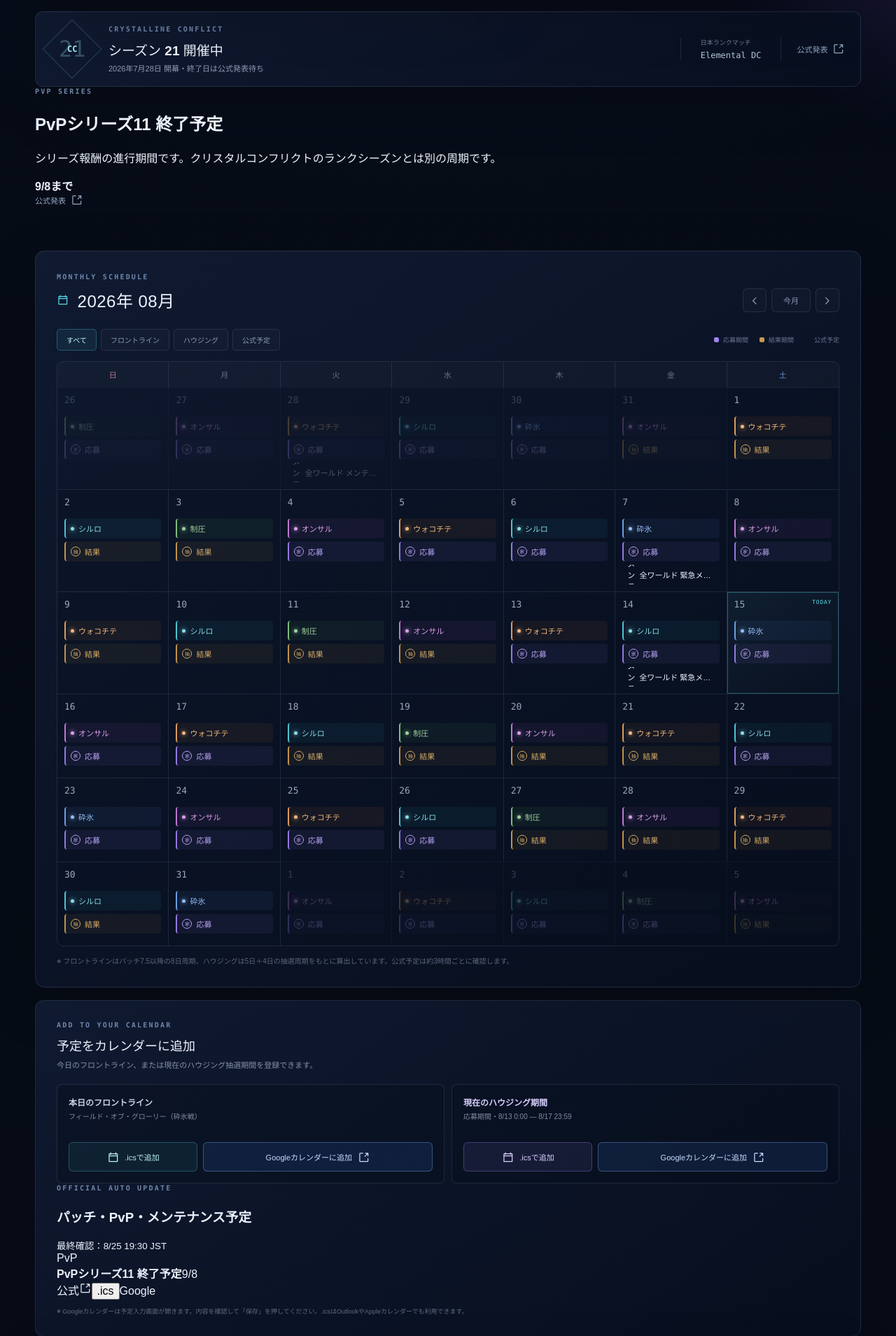
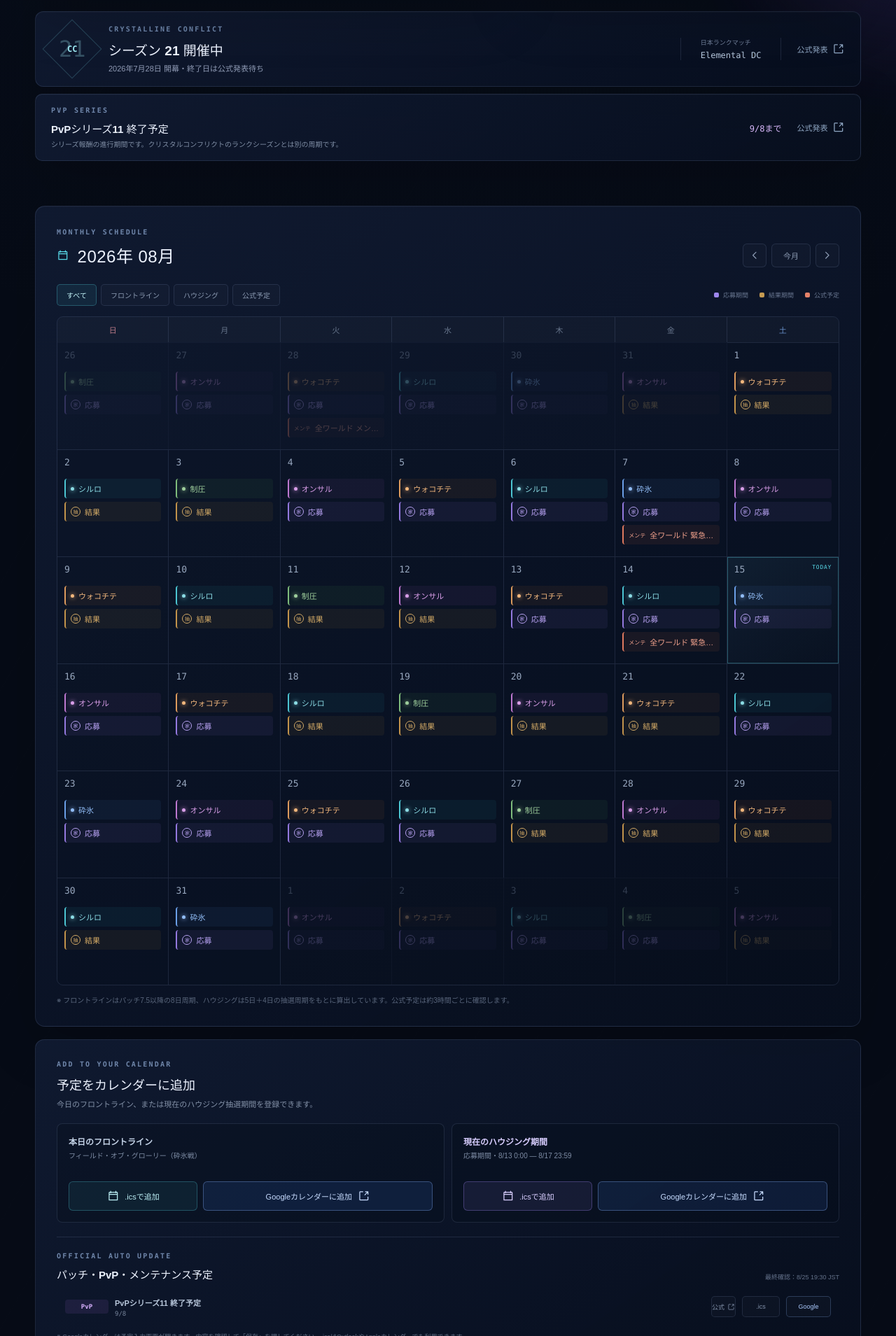
Before and after one commit to naikasann/ff14_calendar, a Next.js app: page / in a window 1280 px wide. Shown: the part 531-2440 px from the top of the page at 70% size. Built offline with nearby package versions, Linux system fonts and the light colour scheme.

Commit message:
Add official event automation (app/globals.css)

```diff
--- a/app/globals.css
+++ b/app/globals.css
@@ -49,7 +49,7 @@ main::before { content: ""; position: fixed; inset: 0; pointer-events: none; opa
 .live-pill span { width: 7px; height: 7px; border-radius: 50%; background: #63e6b2; box-shadow: 0 0 12px #63e6b2; }
 
 .overview-grid { display: grid; grid-template-columns: 1.16fr .84fr; gap: 18px; margin-top: 28px; }
-.feature-card, .season-card, .calendar-section, .sources-section { border: 1px solid var(--line); background: linear-gradient(145deg, rgba(18,29,53,.84), rgba(8,15,31,.88)); box-shadow: 0 22px 80px rgba(0,0,0,.18), inset 0 1px rgba(255,255,255,.025); }
+.feature-card, .season-card, .pvp-series-card, .calendar-section, .sources-section { border: 1px solid var(--line); background: linear-gradient(145deg, rgba(18,29,53,.84), rgba(8,15,31,.88)); box-shadow: 0 22px 80px rgba(0,0,0,.18), inset 0 1px rgba(255,255,255,.025); }
 .feature-card { position: relative; overflow: hidden; min-height: 272px; padding: 25px 26px 20px; border-radius: 13px; }
 .frontline-card::after { content: ""; position: absolute; width: 260px; height: 260px; right: -65px; bottom: -90px; border: 1px solid rgba(125,226,240,.12); border-radius: 50%; box-shadow: 0 0 0 24px rgba(125,226,240,.018), 0 0 0 65px rgba(125,226,240,.012); }
 .card-glow { position: absolute; left: -80px; bottom: -80px; width: 260px; height: 190px; filter: blur(55px); background: rgba(45,175,190,.12); }
@@ -102,6 +102,24 @@ main::before { content: ""; position: fixed; inset: 0; pointer-events: none; opa
 .housing-export-group > strong { color: #d8ceff; }
 .export-event-buttons { display: grid; grid-template-columns: .72fr 1.28fr; gap: 8px; margin-top: 12px; }
 .ics-note { margin: 10px 0 0; color: #5e6c82; font-size: 9px; line-height: 1.6; }
+.official-schedule-list { margin-top: 20px; padding-top: 20px; border-top: 1px solid var(--line); }
+.official-schedule-heading { display: flex; align-items: end; justify-content: space-between; gap: 16px; margin-bottom: 10px; }
+.official-schedule-heading h3 { margin: 0; font-size: 15px; font-weight: 560; }
+.official-schedule-heading small { color: #64728a; font-size: 9px; }
+.official-schedule-item { display: grid; grid-template-columns: 62px minmax(0, 1fr) auto 54px 64px; gap: 9px; align-items: center; padding: 11px 12px; border-top: 1px solid rgba(153,176,222,.09); }
+.official-schedule-item:first-of-type { border-top: 0; }
+.official-type { padding: 5px 7px; border-radius: 4px; background: rgba(230,120,92,.1); color: #efa18c; font: 600 9px var(--font-geist-mono), monospace; text-align: center; }
+.official-schedule-item.patch .official-type { color: #82d9c2; background: rgba(68,190,158,.1); }
+.official-schedule-item.pvp .official-type, .official-schedule-item.season .official-type { color: #d9b2ff; background: rgba(165,101,220,.11); }
+.official-event-copy { min-width: 0; }
+.official-event-copy strong, .official-event-copy span { display: block; }
+.official-event-copy strong { overflow: hidden; color: #b8c7db; font-size: 11px; white-space: nowrap; text-overflow: ellipsis; }
+.official-event-copy span { margin-top: 3px; color: #77859c; font: 9px var(--font-geist-mono), monospace; }
+.official-source-button, .compact-calendar-button { display: inline-flex; align-items: center; justify-content: center; gap: 4px; min-height: 30px; border: 1px solid var(--line); border-radius: 5px; background: rgba(255,255,255,.018); color: #8292aa; font-size: 9px; cursor: pointer; }
+.official-source-button svg { width: 11px; height: 11px; }
+.compact-calendar-button:hover, .official-source-button:hover { color: #d2f8fb; border-color: rgba(88,216,231,.3); }
+.compact-calendar-button.google { color: #aac9fc; border-color: rgba(138,180,248,.25); }
+.no-official-events { margin: 0; padding: 18px 0 4px; color: #718098; font-size: 10px; }
 
 .season-card { display: grid; grid-template-columns: auto 1fr auto auto; align-items: center; gap: 22px; min-height: 104px; border-radius: 12px; margin-top: 18px; padding: 18px 22px; }
 .season-emblem { position: relative; display: grid; place-items: center; width: 60px; height: 60px; border: 1px solid rgba(125,219,231,.22); transform: rotate(45deg); }
@@ -116,6 +134,10 @@ main::before { content: ""; position: fixed; inset: 0; pointer-events: none; opa
 .season-dc strong { font: 500 12px var(--font-geist-mono), monospace; color: #b6c8de; }
 .official-link { display: flex; align-items: center; gap: 7px; color: #8fa7c3; font-size: 11px; transition: color .2s ease; }
 .official-link:hover { color: var(--cyan-bright); }
+.pvp-series-card { display: grid; grid-template-columns: minmax(0, 1fr) auto auto; align-items: center; gap: 22px; margin-top: 10px; padding: 16px 22px; border-radius: 10px; }
+.pvp-series-card h2 { margin: 0 0 4px; font-size: 15px; font-weight: 560; }
+.pvp-series-card p:last-child { margin: 0; color: #7f8da4; font-size: 10px; }
+.pvp-series-card > strong { color: #d8b8fa; font: 500 12px var(--font-geist-mono), monospace; }
 
 .calendar-section { scroll-margin-top: 20px; margin-top: 18px; padding: 30px; border-radius: 14px; }
 .calendar-toolbar h2 { display: flex; align-items: center; gap: 12px; font-size: 24px; }
@@ -133,6 +155,7 @@ main::before { content: ""; position: fixed; inset: 0; pointer-events: none; opa
 .legend i { width: 7px; height: 7px; border-radius: 2px; }
 .legend-entry { background: #9d86ed; }
 .legend-result { background: #c69b51; }
+.legend-official { background: #e48168; }
 .calendar-shell { border: 1px solid var(--line); border-radius: 9px; overflow: hidden; }
 .weekday-row, .calendar-grid { display: grid; grid-template-columns: repeat(7, 1fr); }
 .weekday-row { color: #67758c; background: rgba(255,255,255,.018); font-size: 11px; text-align: center; }
@@ -140,7 +163,7 @@ main::before { content: ""; position: fixed; inset: 0; pointer-events: none; opa
 .weekday-row div:last-child { border-right: 0; }
 .weekday-row .sunday { color: #b87987; }
 .weekday-row .saturday { color: #668ec7; }
-.calendar-cell { min-width: 0; min-height: 120px; padding: 10px; border-top: 1px solid var(--line); border-right: 1px solid var(--line); background: rgba(7,13,27,.26); }
+.calendar-cell { min-width: 0; min-height: 153px; padding: 10px; border-top: 1px solid var(--line); border-right: 1px solid var(--line); background: rgba(7,13,27,.26); }
 .calendar-cell:nth-child(7n) { border-right: 0; }
 .calendar-cell.outside { opacity: .28; background: rgba(0,0,0,.14); }
 .calendar-cell.current { background: linear-gradient(145deg, rgba(34,75,91,.22), rgba(7,13,27,.2)); box-shadow: inset 0 0 0 1px rgba(91,224,237,.33); }
@@ -157,6 +180,11 @@ main::before { content: ""; position: fixed; inset: 0; pointer-events: none; opa
 .housing-event { color: #b8a3f3; background: rgba(135,107,207,.085); border-left: 2px solid #9479df; }
 .housing-event span { display: grid; place-items: center; width: 14px; height: 14px; border: 1px solid currentColor; border-radius: 50%; font-size: 7px; }
 .housing-event.result { color: #d6ad68; background: rgba(176,126,51,.08); border-left-color: #c2934b; }
+.official-event { color: #efa18c; background: rgba(202,89,59,.09); border-left: 2px solid #df795e; }
+.official-event > span { flex: 0 0 auto; font-size: 8px; }
+.official-event.patch { color: #82d9c2; background: rgba(50,156,128,.09); border-left-color: #55bfa3; }
+.official-event.pvp, .official-event.season { color: #d9b2ff; background: rgba(143,78,194,.1); border-left-color: #b173df; }
+.more-events { display: block; margin: 4px 0 0 7px; color: #66758b; font-size: 8px; }
 .calendar-note { margin: 13px 0 0; color: #59667c; font-size: 10px; }
 
 .sources-section { scroll-margin-top: 20px; display: grid; grid-template-columns: 1fr 1.2fr; gap: 40px; align-items: center; margin-top: 18px; padding: 28px 30px; border-radius: 13px; }
@@ -180,16 +208,20 @@ footer small { grid-column: 2; }
   .details-grid { grid-template-columns: 1fr; }
   .feature-card { min-height: 255px; }
   .season-card { grid-template-columns: auto 1fr; }
+  .pvp-series-card { grid-template-columns: 1fr auto; }
+  .pvp-series-card .official-link { grid-column: 2; }
   .season-dc { border: 0; padding: 0; }
   .official-link { justify-self: end; }
   .calendar-section { padding: 22px 14px; }
-  .calendar-cell { min-height: 104px; padding: 7px 5px; }
+  .calendar-cell { min-height: 126px; padding: 7px 5px; }
   .event-pill { padding: 0 5px; gap: 4px; }
   .legend { display: none; }
   .sources-section { grid-template-columns: 1fr; gap: 20px; }
   .source-links { grid-template-columns: 1fr; }
   .export-actions { grid-template-columns: 1fr; }
   .export-event-buttons { grid-template-columns: 1fr; }
+  .official-schedule-item { grid-template-columns: 52px minmax(0, 1fr) 42px 52px; }
+  .official-source-button { display: none; }
 }
 
 @media (max-width: 480px) {
@@ -207,11 +239,18 @@ footer small { grid-column: 2; }
   .calendar-toolbar .eyebrow { display: none; }
   .calendar-toolbar h2 { font-size: 18px; }
   .filter-row button { padding: 7px 10px; }
-  .calendar-cell { min-height: 92px; }
+  .calendar-cell { min-height: 112px; }
   .date-line { height: 23px; }
   .date-line small, .event-dot { display: none; }
   .event-pill { height: 24px; font-size: 9px; }
   .housing-event span { display: none; }
+  .official-event > span { display: none; }
+  .official-schedule-heading { align-items: start; flex-direction: column; gap: 5px; }
+  .official-schedule-item { grid-template-columns: 48px minmax(0, 1fr); padding: 12px 0; }
+  .official-schedule-item .compact-calendar-button { min-height: 34px; }
+  .official-schedule-item .compact-calendar-button:first-of-type { grid-column: 1; }
+  .pvp-series-card { grid-template-columns: 1fr; }
+  .pvp-series-card .official-link { grid-column: 1; justify-self: start; }
   footer { grid-template-columns: 1fr; }
   footer small { grid-column: 1; }
 }
```
